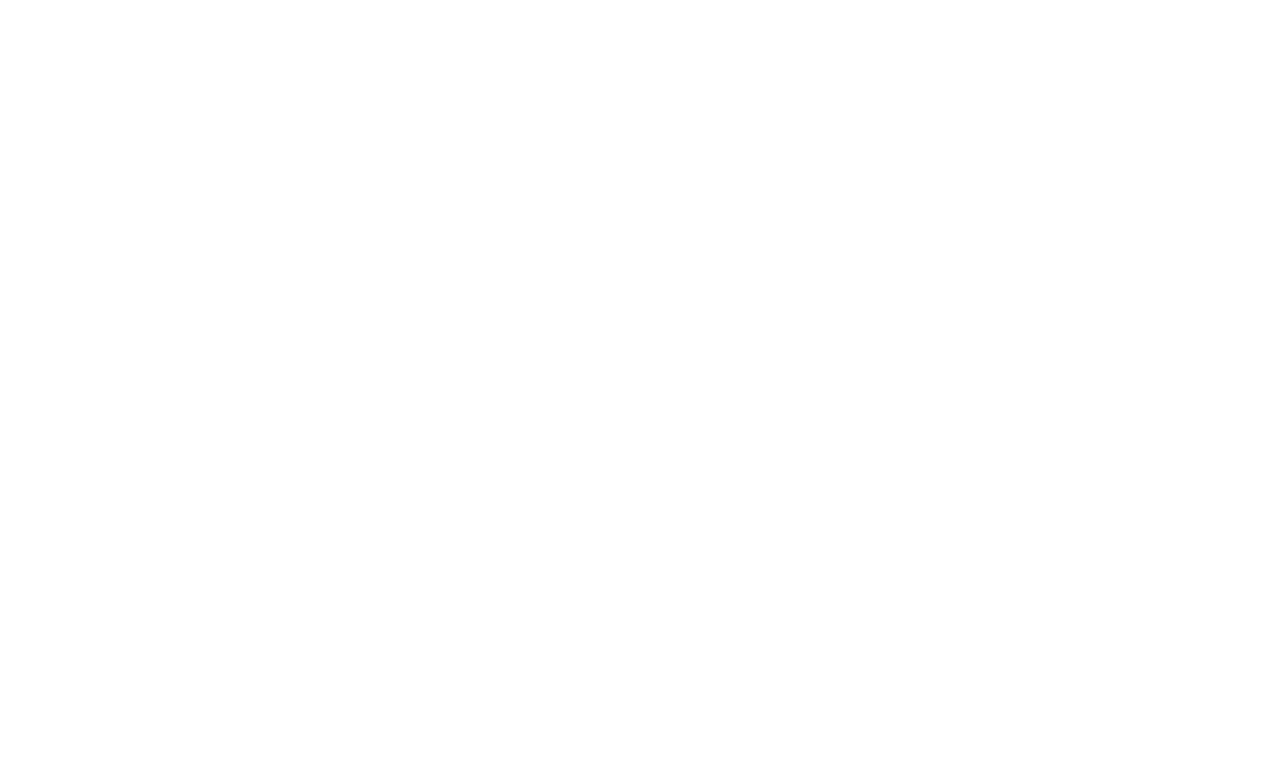
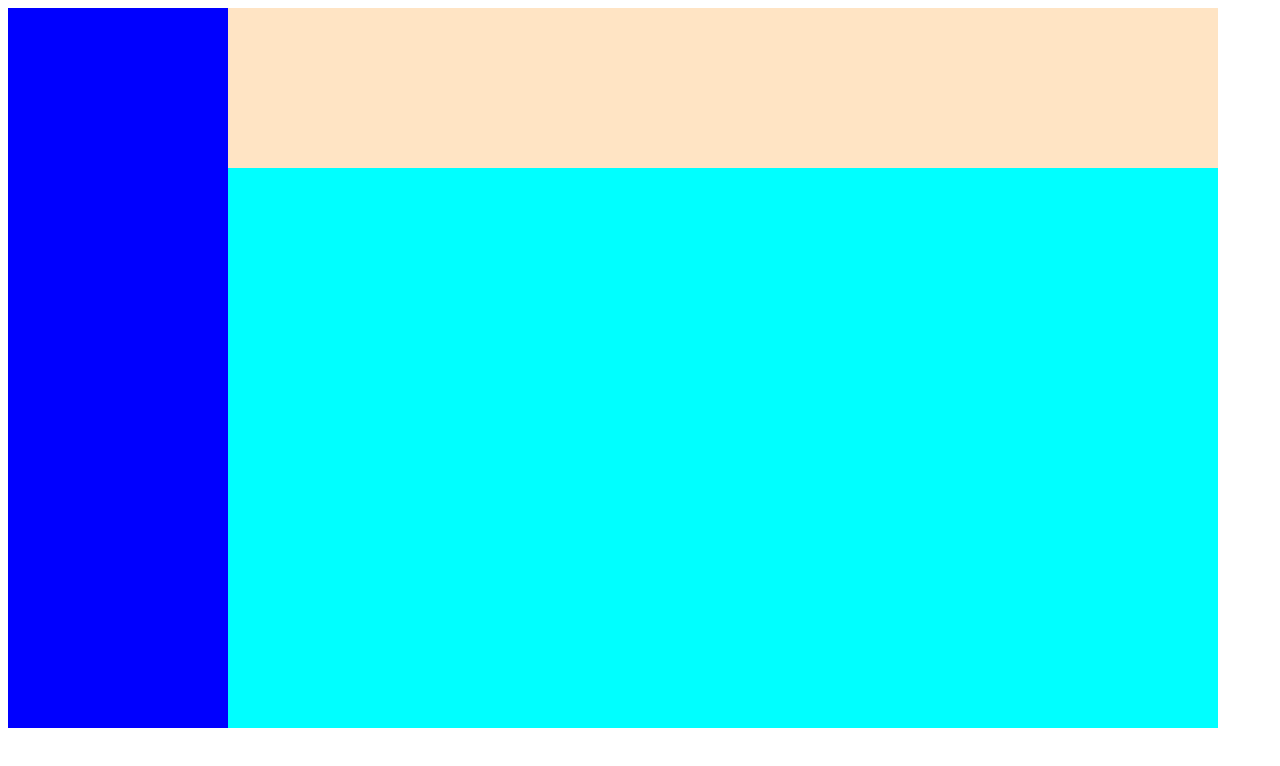
Before and after one commit to Jesusblan/AdminDashboard-CSSgrid, a plain HTML site: page index.html in a window 1280 px wide. Drawn offline with Linux system fonts and the light colour scheme.

Commit message:
created a grid with the main parts of the web

```diff
--- a/index.html
+++ b/index.html
@@ -8,5 +8,11 @@
 </head>
 <body>
 
+    <div class="mainContainer">
+        <div class="menuContainer"></div>
+        <div class="accountContainer"></div>
+        <div class="contentContainer"></div>
+    </div>
+
 </body>
 </html>
--- a/styles.css
+++ b/styles.css
@@ -0,0 +1,20 @@
+.mainContainer{
+    display: grid;
+    grid-template-columns: repeat(11,110px);
+    grid-template-rows: repeat(9,80px);
+}
+.menuContainer{
+    background-color: blue;
+    grid-column: 1/3;
+    grid-row: 1/10;
+}
+.accountContainer{
+    background-color: bisque;
+    grid-column: 3/12;
+    grid-row: 1/3;
+}
+.contentContainer{
+    background-color: aqua;
+    grid-column: 3/12;
+    grid-row: 3/10;
+}
```
